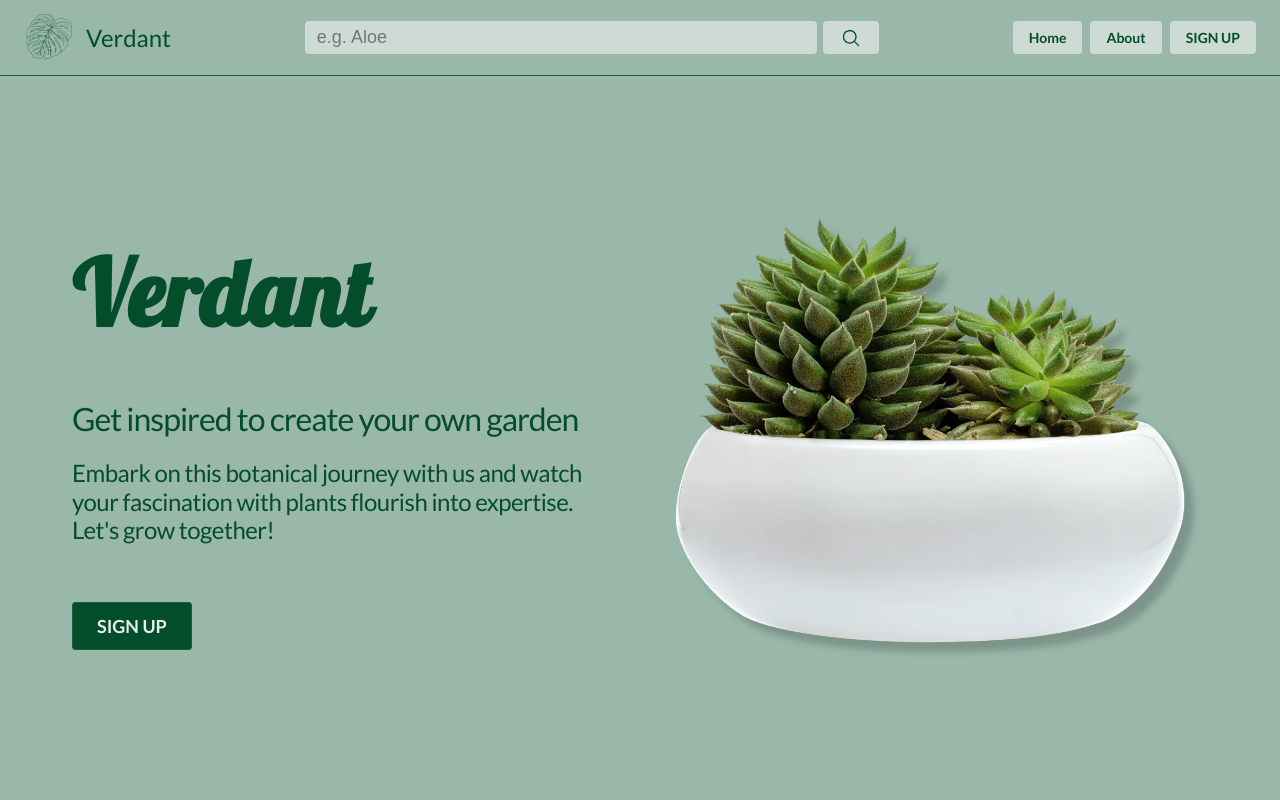
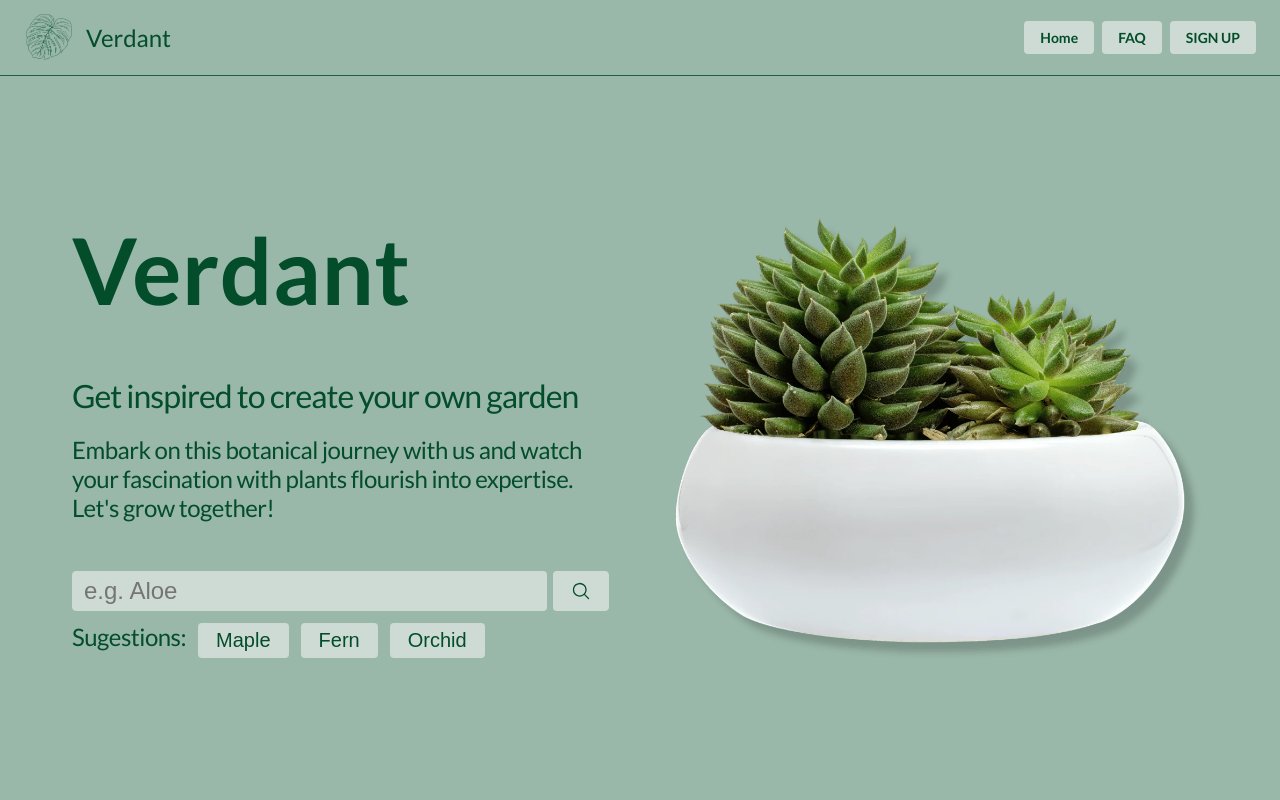
Before and after one commit to future-cs/verdant, a React (Create React App) app: page / in a window 1280 px wide. Shown: the top 800 px of the page. Built offline with nearby package versions, Linux system fonts and the light colour scheme.

Commit message:
Work in Progress

```diff
--- a/src/App.css
+++ b/src/App.css
@@ -53,6 +53,8 @@ body {
   min-height: 100vh;
   display: flex;
   flex-direction: column;
+
+  position: relative;
 }
 
 .grid {
--- a/src/App.js
+++ b/src/App.js
@@ -1,5 +1,5 @@
 import "./App.css";
-import React, { useState } from "react";
+import React, { useState, useEffect } from "react";
 import HeaderComponent from "./components/Header";
 import Hero from "./components/Hero";
 import How from "./components/How";
@@ -8,28 +8,34 @@ import CTA from "./components/CTA";
 import FooterComponent from "./components/Footer";
 import Article from "./components/Article";
 
+import BackToTop from "./components/BackToTop";
+import { FAQ } from "./components/FAQ";
+
 function App() {
   const [search, setSearch] = useState(false);
   const [searchURL, setSearchURL] = useState("");
+  const [searchToggle, setSearchToggle] = useState(false);
   const [article, setArticle] = useState(false);
   const [articleURL, setArticleURL] = useState("");
-  // const [isSticky, setIsSticky] = useState(false);
+  const [FAQSection, setFAQSection] = useState(false);
+  const [isSticky, setIsSticky] = useState(false);
 
-  // useEffect(() => {
-  //   const handleScroll = () => {
-  //     // Determine the scroll position and the position of the hero section
-  //     const scrollPosition = window.scrollY;
-  //     const heroSectionHeight = document.getElementById("hero").offsetHeight;
+  useEffect(() => {
+    const handleScroll = () => {
+      // Determine the scroll position and the position of the hero section
+      const scrollPosition = window.scrollY;
+      const headerSectionHeight =
+        document.getElementById("header").offsetHeight;
 
-  //     // Update the state to make the navigation sticky
-  //     setIsSticky(scrollPosition >= heroSectionHeight - 80);
-  //   };
+      // Update the state to make the navigation sticky
+      setIsSticky(scrollPosition >= headerSectionHeight);
+    };
 
-  //   window.addEventListener("scroll", handleScroll);
-  //   return () => {
-  //     window.removeEventListener("scroll", handleScroll);
-  //   };
-  // }, []);
+    window.addEventListener("scroll", handleScroll);
+    return () => {
+      window.removeEventListener("scroll", handleScroll);
+    };
+  }, []);
 
   function handleSearch(searchInput) {
     const text = searchInput;
@@ -38,6 +44,7 @@ function App() {
     setSearchURL(curSearchURL);
     setSearch(true);
     setArticle(false);
+    setSearchToggle(true);
   }
 
   function handleArticle(id) {
@@ -45,32 +52,51 @@ function App() {
     setSearch(false);
     setArticle(true);
     setArticleURL(curSearchURL);
+    setSearchToggle(true);
   }
 
   function handleHome() {
     setSearch(false);
     setArticle(false);
+    setFAQSection(false);
+
+    setSearchToggle(false);
+  }
+  function handleFAQ() {
+    setSearch(false);
+    setArticle(false);
+    setFAQSection(true);
+    setSearchToggle(false);
+  }
+
+  function handleScroll() {
+    window.scrollTo(0, 0);
   }
 
   return (
-    <div className="container">
+    <div className="container" id="container">
       <HeaderComponent
         onSearch={handleSearch}
+        searchToggle={searchToggle}
         onHome={handleHome}
-
+        onFAQ={handleFAQ}
       />
-
-      {search || article ? <></> : <Hero />}
-      {search || article ? <></> : <How />}
-      {/* <SearchList searchURL={searchURL} onArticle={handleArticle} /> */}
+      {search || article || FAQSection ? (
+        <></>
+      ) : (
+        <Hero onSearch={handleSearch} />
+      )}
+      {search || article || FAQSection ? <></> : <How />}
       {search ? (
         <SearchList searchURL={searchURL} onArticle={handleArticle} />
       ) : (
         <></>
       )}
       {article ? <Article articleURL={articleURL} /> : <></>}
+      {FAQSection ? <FAQ /> : <></>}
       <CTA id="signup" />
       <FooterComponent />
+      {isSticky ? <BackToTop onHandleScroll={handleScroll} /> : <></>}
     </div>
   );
 }
--- /dev/null
+++ b/src/components/BackToTop.css
@@ -0,0 +1,32 @@
+/* ****************************************************** BACK TO TOP */
+
+.back-to-top {
+  position: fixed;
+  bottom: 3rem;
+  right: 3rem;
+
+  z-index: 999999;
+}
+
+.back-to-top button {
+  padding: 1.8rem;
+  font-size: 2.4rem;
+
+  border: 2px solid #4f826a;
+  border-radius: 4px;
+
+  text-align: center;
+  display: flex;
+  align-items: center;
+
+  background-color: #cddbd4;
+  color: #034d2a;
+  cursor: pointer;
+  transition: all 0.3s;
+}
+
+.back-to-top button:hover,
+.back-to-top button:active {
+  background-color: #4f826a;
+  color: #e6edea;
+}
--- /dev/null
+++ b/src/components/BackToTop.js
@@ -0,0 +1,14 @@
+import React from "react";
+import "./BackToTop.css";
+
+import { HiArrowUturnUp } from "react-icons/hi2";
+
+export default function BackToTop({ onHandleScroll }) {
+  return (
+    <div className="back-to-top">
+      <button onClick={() => onHandleScroll()}>
+        <HiArrowUturnUp />
+      </button>
+    </div>
+  );
+}
--- a/src/components/CTA.css
+++ b/src/components/CTA.css
@@ -39,7 +39,7 @@
 }
 
 .cta-p {
-  font-size: 2rem;
+  font-size: 2.4rem;
   line-height: 1.4;
   letter-spacing: 1.1px;
 }
--- /dev/null
+++ b/src/components/FAQ.js
@@ -0,0 +1,14 @@
+import React from "react";
+
+export function FAQ() {
+  return (
+    <div className="section-how" id="how">
+      <div className="how" id="how">
+        <div className="how-header">
+          <span className="how-subhead">Coming soon!</span>
+          <h2>FAQ Section is Currently Under Construction</h2>
+        </div>
+      </div>
+    </div>
+  );
+}
--- a/src/components/Header.css
+++ b/src/components/Header.css
@@ -95,7 +95,7 @@
 
 /* ****************************************************** SEARCH */
 
-.search-div {
+.header-search-form {
   display: flex;
   gap: 0.6rem;
 
@@ -103,7 +103,7 @@
   overflow: hidden;
   padding: 0.6rem;
 }
-.search-div input {
+.header-search-form input {
   padding: 0.6rem 1.2rem;
   border: none;
   border-radius: 4px;
@@ -112,7 +112,7 @@
   width: 50vw;
   background-color: #cddbd4;
 }
-.search-div button {
+.header-search-form button {
   padding: 0.6rem 1.8rem;
   font-size: 2rem;
 
@@ -129,8 +129,8 @@
   transition: all 0.3s;
 }
 
-.search-div button:hover,
-.search-div button:active {
+.header-search-form button:hover,
+.header-search-form button:active {
   background-color: #034d2a;
   color: #e6edea;
 }
@@ -140,7 +140,7 @@
 /*****************************/
 
 @media (max-width: 84em) {
-  .search-div input {
+  .header-search-form input {
     width: 40vw;
   }
 }
@@ -167,7 +167,7 @@
 /*****************************/
 
 @media (max-width: 59em) {
-  .search-div input {
+  .header-search-form input {
     width: 40vw;
   }
 }
@@ -242,4 +242,21 @@
   .logo-text {
     display: none;
   }
+
+  .header-search-form button {
+    padding: 0.6rem 1.2rem;
+    font-size: 2rem;
+
+    border: none;
+    border-radius: 4px;
+
+    text-align: center;
+    display: flex;
+    align-items: center;
+
+    background-color: #cddbd4;
+    color: #034d2a;
+    cursor: pointer;
+    transition: all 0.3s;
+  }
 }
--- a/src/components/Header.js
+++ b/src/components/Header.js
@@ -2,34 +2,48 @@ import { useState } from "react";
 import "./Header.css";
 import { HiMagnifyingGlass, HiBars3, HiOutlineXMark } from "react-icons/hi2";
 
-function HeaderComponent({ onSearch, isSticky, onHome }) {
+function HeaderComponent({ onSearch, onFAQ, searchToggle, isSticky, onHome }) {
   const [navInput, setNavInput] = useState("");
-  const [openNav, setOpenNav] = useState(true);
+  const [openNav, setOpenNav] = useState(false);
 
-  function handleScroll(e, id) {
+  // function handleScroll(e, id) {
+  //   e.preventDefault();
+
+  //   if (id === "top") {
+  //     window.scrollTo(0, 0);
+  //     setOpenNav(!openNav);
+  //   }
+
+  //   if (id !== "top") {
+  //     const section = document.getElementById(id);
+  //     const offset = 80;
+  //     const topPosition =
+  //       section.getBoundingClientRect().top + window.pageYOffset - offset;
+  //     window.scrollTo({
+  //       top: topPosition,
+  //       behavior: "smooth",
+  //     });
+  //     setOpenNav(!openNav);
+  //   }
+  // }
+
+  function handleRenderHome() {
+    onHome();
+    setNavInput("");
+    setOpenNav(false);
+  }
+  function handleRenderFAQ() {
+    onFAQ();
+    setNavInput("");
+    setOpenNav(false);
+  }
+
+  function handleHeaderForm(e) {
     e.preventDefault();
 
-    if (id === "top") {
-      window.scrollTo(0, 0);
-      setOpenNav(!openNav);
-    }
+    onSearch(navInput);
 
-    if (id !== "top") {
-      const section = document.getElementById(id);
-      const offset = 80;
-      const topPosition =
-        section.getBoundingClientRect().top + window.pageYOffset - offset;
-      window.scrollTo({
-        top: topPosition,
-        behavior: "smooth",
-      });
-      setOpenNav(!openNav);
-    }
-  }
-
-  function handleHandle() {
-    onHome();
-    setNavInput("");
+    console.log(`HEADER FORM - ${navInput}`);
   }
 
   return (
@@ -44,47 +58,48 @@ function HeaderComponent({ onSearch, isSticky, onHome }) {
         </div>
         <div className="logo-text">Verdant</div>
       </div>
-      <div className="search-div">
+      <form
+        className={!searchToggle ? "hidden" : "header-search-form"}
+        onSubmit={(e) => handleHeaderForm(e)}
+      >
         <input
           type="text"
           placeholder="e.g. Aloe"
           value={navInput}
           onChange={(e) => setNavInput(e.target.value)}
         />
-        <button onClick={() => onSearch(navInput)}>
+        <button>
           <HiMagnifyingGlass />
         </button>
-      </div>
+      </form>
 
       <nav
         className={`nav ${
-          openNav ? "nav-mobile nav-mobile--hidden" : "nav-mobile"
+          !openNav ? "nav-mobile nav-mobile--hidden" : "nav-mobile"
         }`}
       >
         <ul className="nav--ul">
           <li className="nav--li">
             {" "}
-            <a href="#top" onClick={() => handleHandle()}>
+            <a href="#top" onClick={() => handleRenderHome()}>
               Home
             </a>
           </li>
           <li className="nav--li">
             {" "}
-            <a href="#about" onClick={(e) => handleScroll(e, "how")}>
-              About{" "}
+            <a href="#faq" onClick={() => handleRenderFAQ()}>
+              FAQ
             </a>
           </li>
           <li className="nav--li">
             {" "}
-            <a href="#signup" onClick={(e) => handleScroll(e, "signup")}>
-              SIGN UP
-            </a>
+            <a href="#signup">SIGN UP</a>
           </li>
         </ul>
       </nav>
       <div className="nav-mobile-div">
         <button className="nav-mobile-btn" onClick={() => setOpenNav(!openNav)}>
-          {openNav ? <HiBars3 /> : <HiOutlineXMark />}
+          {openNav ? <HiOutlineXMark /> : <HiBars3 />}
         </button>
       </div>
     </header>
--- a/src/components/Hero.css
+++ b/src/components/Hero.css
@@ -29,7 +29,7 @@
   line-height: 1;
   letter-spacing: 0.5px;
   margin-bottom: 1.6rem;
-  font-family: "Lobster", sans-serif;
+  /* font-family: "Lobster", sans-serif; */
 }
 .hero-subhead {
   color: #034d2a;
@@ -82,6 +82,63 @@
 .hero-img {
   width: 100%;
 }
+
+/* ****************************************************** SEARCH */
+
+.hero-search-div {
+  display: flex;
+  flex-direction: column;
+  gap: 1.2rem;
+}
+
+.hero-search-form {
+  display: flex;
+  gap: 0.6rem;
+
+  border-radius: 4px;
+  overflow: hidden;
+  /* padding: 0.6rem; */
+}
+.hero-search-form input {
+  padding: 0.6rem 1.2rem;
+  border: none;
+  border-radius: 4px;
+
+  font-size: 2.4rem;
+  width: 100%;
+  background-color: #cddbd4;
+}
+.hero-search-div button {
+  padding: 0.6rem 1.8rem;
+  font-size: 2rem;
+
+  border: none;
+  border-radius: 4px;
+
+  text-align: center;
+  display: flex;
+  align-items: center;
+
+  background-color: #cddbd4;
+  color: #034d2a;
+  cursor: pointer;
+  transition: all 0.3s;
+}
+
+.hero-search-div button:hover,
+.hero-search-div button:active {
+  background-color: #034d2a;
+  color: #e6edea;
+}
+
+.hero-search-div ul {
+  display: flex;
+  flex-wrap: wrap;
+
+  gap: 1.2rem;
+  list-style: none;
+}
+
 /*****************************/
 /* BELOW 1344px (Smaller desktops) */
 /*****************************/
@@ -190,6 +247,7 @@
   .hero-div--left {
     width: 100%;
     gap: 3.2rem;
+    padding: 0rem;
   }
 
   .heading-primary {
@@ -203,6 +261,12 @@
   .hero-signup-div {
     margin-top: 4.8rem;
   }
+
+  .hero-search-div ul {
+    flex-wrap: wrap;
+    gap: 0.6rem;
+  }
+
   .hero-signup:link,
   .hero-signup:visited {
     padding: 0.8rem 1.6rem;
--- a/src/components/Hero.js
+++ b/src/components/Hero.js
@@ -1,7 +1,18 @@
-import React from "react";
+import React, { useState } from "react";
 import "./Hero.css";
+import { HiMagnifyingGlass } from "react-icons/hi2";
 
-export default function Hero() {
+export default function Hero({ onSearch }) {
+  const [heroInput, setHeroInput] = useState("");
+
+  function handleHeroForm(e) {
+    e.preventDefault();
+
+    onSearch(heroInput);
+
+    console.log(`HERO FORM - ${heroInput}`);
+  }
+
   return (
     <section className="section-hero" id="hero">
       <div className="hero grid">
@@ -17,21 +28,41 @@ export default function Hero() {
               together!
             </p>
           </div>
-
-          <div className="hero-signup-div">
-            <a href="#signup" className="hero-signup">
-              SIGN UP
-            </a>
+          <div className="hero-search-div">
+            <form
+              className="hero-search-form"
+              onSubmit={(e) => handleHeroForm(e)}
+            >
+              <input
+                type="text"
+                placeholder="e.g. Aloe"
+                value={heroInput}
+                onChange={(e) => setHeroInput(e.target.value)}
+              />
+              <button>
+                <HiMagnifyingGlass />
+              </button>
+            </form>
+            <ul>
+              <li>
+                <p>Sugestions:</p>
+              </li>
+              <li>
+                <button onClick={() => onSearch("maple")}>Maple</button>
+              </li>
+              <li>
+                <button onClick={() => onSearch("fern")}>Fern</button>
+              </li>
+              <li>
+                <button onClick={() => onSearch("orchid")}>Orchid</button>
+              </li>
+            </ul>
           </div>
         </div>
         <div className="hero-div--right">
           <div className="hero-small-img">
             {" "}
-            <img
-              className="hero-img"
-              src="img/1.webp"
-              alt="Computer Drawing"
-            ></img>
+            <img className="hero-img" src="img/1.webp" alt="Potted Plant"></img>
           </div>
         </div>
       </div>
--- a/src/components/SearchItem.js
+++ b/src/components/SearchItem.js
@@ -9,10 +9,10 @@ export default function SearchItem({ content, onArticle }) {
           className="component-img--medium"
           src={
             content.default_image
-              ? content.default_image.regular_url
+              ? content.default_image.small_url
               : "img/9251D335-BFF2-4D65-8135-B945C749803E.png"
           }
-          alt={content.id}
+          alt={content.common_name}
         ></img>
       </div>
       <div className="text-div">
--- a/src/components/SearchList.js
+++ b/src/components/SearchList.js
@@ -5,7 +5,7 @@ import SearchItem from "./SearchItem";
 // import { GiMonsteraLeaf } from "react-icons/gi";
 
 export default function SearchList({ searchURL, onArticle }) {
-  console.log(searchURL);
+  // console.log(searchURL);
   const [isLoading, setIsLoading] = useState(true);
   const [fetchedData, setFetchedData] = useState([]);
   const [NoResults, setNoResults] = useState(false);
@@ -60,7 +60,6 @@ export default function SearchList({ searchURL, onArticle }) {
                   key={item.id}
                   content={item}
                   onArticle={onArticle}
-                  // onFullviewCard={handleFullviewCard}
                 />
               ))}
             </div>
```
